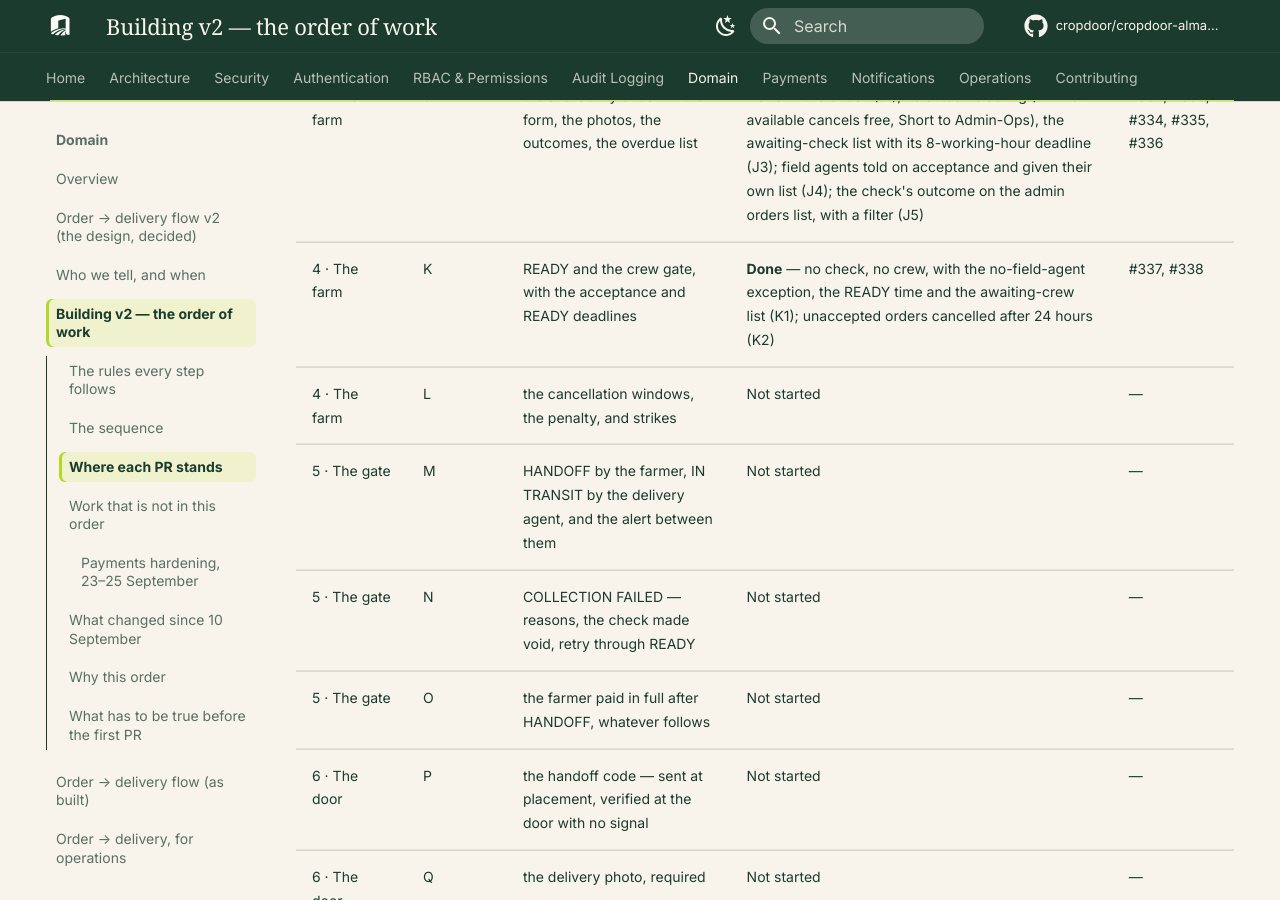
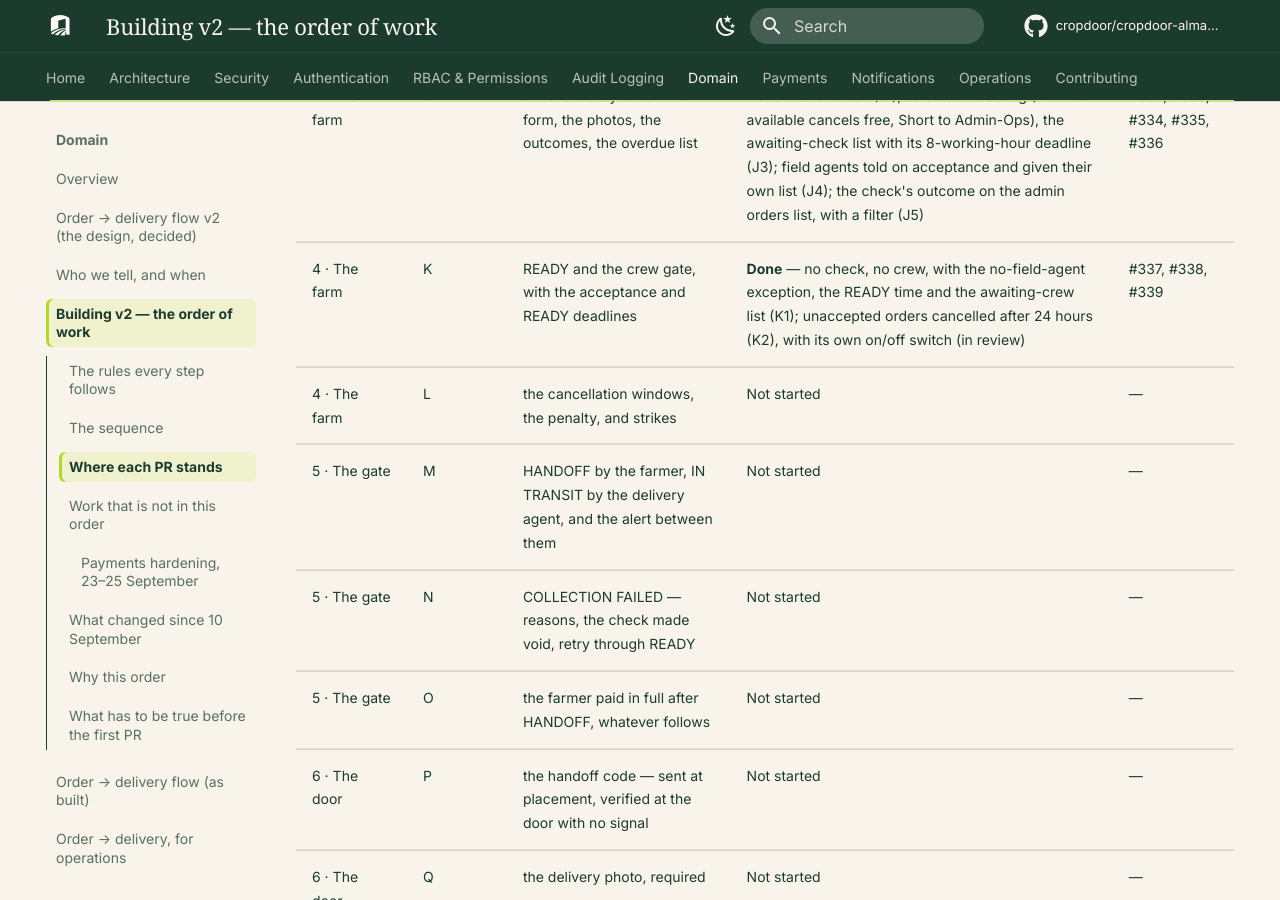
Before and after one commit to cropdoor/cropdoor-almanac, an MkDocs documentation site: the page built from docs/domain/order-delivery-flow-v2-build-order.md, in a window 1280 px wide and 900 px high, scrolled down 7218 px. Built offline with MkDocs 1.6.1 and Material for MkDocs 9.7.7, drawn with Linux system fonts in a browser that asks for light colours; some web fonts are replaced; comment, search, counter and statistics services are not loaded.

Commit message:
tracker: K2 order expiry gets its own switch, in review (#339)

```diff
--- a/docs/domain/order-delivery-flow-v2-build-order.md
+++ b/docs/domain/order-delivery-flow-v2-build-order.md
@@ -71,7 +71,7 @@ The one place that says what is finished. A PR is **Done** only once it is merge
 | 3 · Money rails | H | the payout run reads the ledger and skips a disputed order | **Done** | #276 |
 | 3 · Money rails | I | refund a cash buyer by mobile money — and collect the buyer payout destination nothing else collects | **Done** | #317 |
 | 4 · The farm | J | the availability check — the form, the photos, the outcomes, the overdue list | **Done** — the check (J1), its outcome acting (J2: Not available cancels free, Short to Admin-Ops), the awaiting-check list with its 8-working-hour deadline (J3); field agents told on acceptance and given their own list (J4); the check's outcome on the admin orders list, with a filter (J5) | #332, #333, #334, #335, #336 |
-| 4 · The farm | K | READY and the crew gate, with the acceptance and READY deadlines | **Done** — no check, no crew, with the no-field-agent exception, the READY time and the awaiting-crew list (K1); unaccepted orders cancelled after 24 hours (K2) | #337, #338 |
+| 4 · The farm | K | READY and the crew gate, with the acceptance and READY deadlines | **Done** — no check, no crew, with the no-field-agent exception, the READY time and the awaiting-crew list (K1); unaccepted orders cancelled after 24 hours (K2), with its own on/off switch (in review) | #337, #338, #339 |
 | 4 · The farm | L | the cancellation windows, the penalty, and strikes | Not started | — |
 | 5 · The gate | M | HANDOFF by the farmer, IN TRANSIT by the delivery agent, and the alert between them | Not started | — |
 | 5 · The gate | N | COLLECTION FAILED — reasons, the check made void, retry through READY | Not started | — |
```
